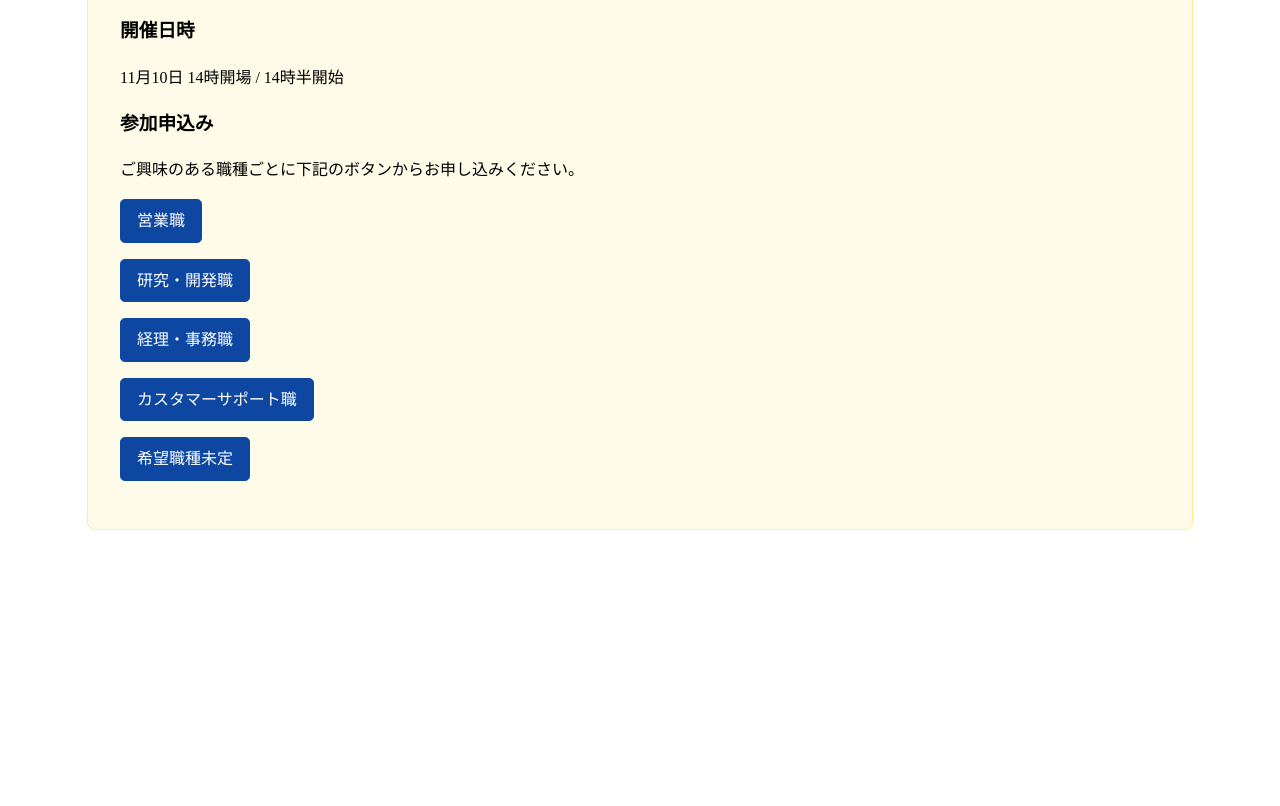
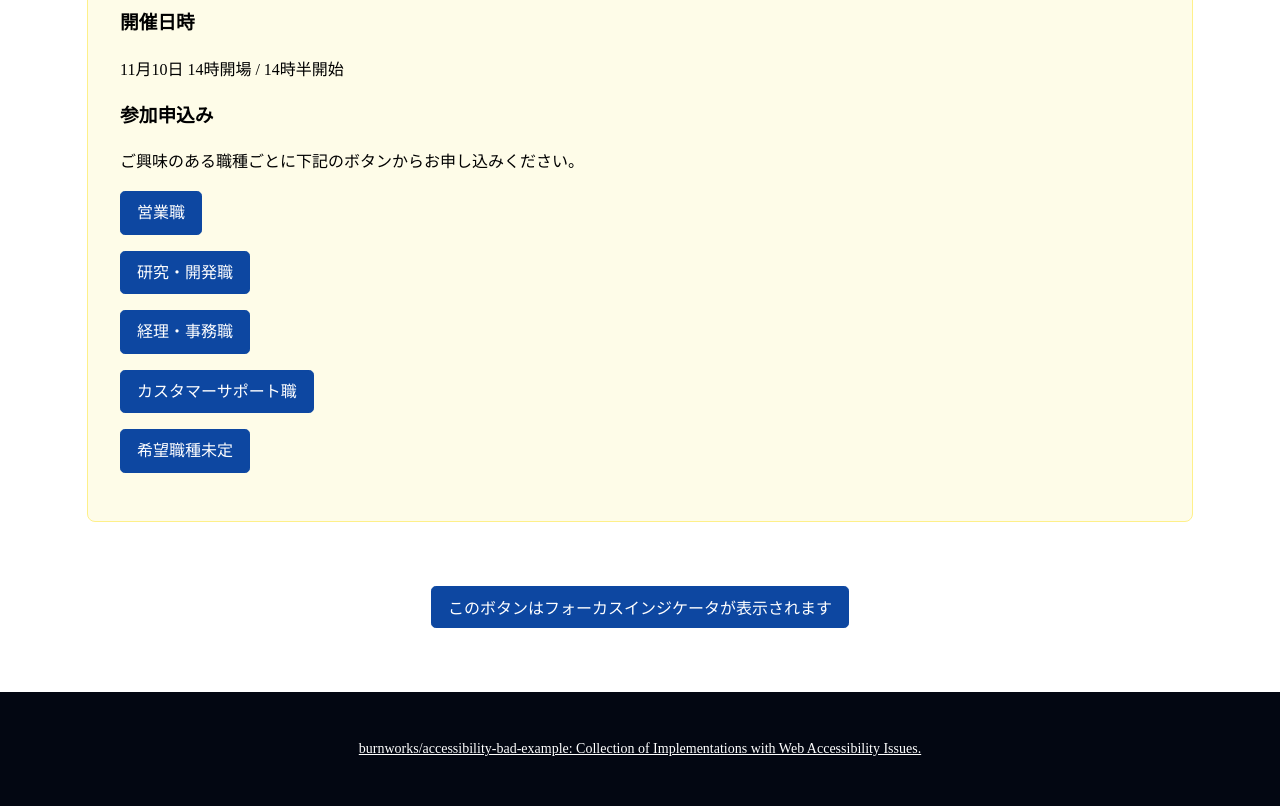
Before and after one commit to burnworks/accessibility-bad-example, a plain HTML site: page docs/focus-visible/index.html in a window 1280 px wide. Shown: the part 567-1373 px from the top of the page. Before the commit the page ends 1169 px from the top, so only its background shows below. Drawn offline with Linux system fonts and the light colour scheme.

Commit message:
add footer

```diff
--- a/docs/focus-visible/index.html
+++ b/docs/focus-visible/index.html
@@ -8,8 +8,30 @@
 
   <style>
     body {
+      margin: 0;
+      padding: 0;
+      line-height: 1.6;
+      min-height: 100dvh;
+      display: flex;
+      flex-direction: column;
+    }
+
+    main {
       padding: 2rem;
-      line-height: 1.6;
+      margin-bottom: 2rem;
+    }
+
+    footer {
+      padding: 2rem 1rem;
+      margin-top: auto;
+      background-color: #030712;
+      color: #fff;
+      text-align: center;
+      font-size: 0.875rem;
+    }
+
+    footer a {
+      color: #fff;
     }
 
     h1 {
@@ -75,6 +97,29 @@
       outline: none;
       outline-color: transparent;
     }
+
+    .end {
+      margin-top: 4rem;
+      text-align: center;
+    }
+
+    .end button {
+      display: inline-block;
+      border: 1px solid #0d47a1;
+      padding: .5rem 1rem;
+      font-size: 1rem;
+      border-radius: .3rem;
+      color: #fff;
+      background-color: #0d47a1;
+      text-decoration: none;
+    }
+
+    .end button:focus {
+      outline-style: solid;
+      outline-color: #b91c1c;
+      outline-width: 2px;
+      outline-offset: 2px;
+    }
   </style>
 
 </head>
@@ -123,7 +168,16 @@
         </ul>
       </div>
     </div>
+    <div class="end">
+      <button>
+        このボタンはフォーカスインジケータが表示されます
+      </button>
+    </div>
   </main>
+  <footer>
+    <p><a href="https://github.com/burnworks/accessibility-bad-example">burnworks/accessibility-bad-example: Collection
+        of Implementations with Web Accessibility Issues.</a></p>
+  </footer>
 </body>
 
 </html>
```
Also changed, not shown: docs/button-size-test/index.html (+28 -2 lines), docs/img-alt/index.html (+28 -1 lines), docs/keyboard-focus/index.html (+27 -1 lines).
